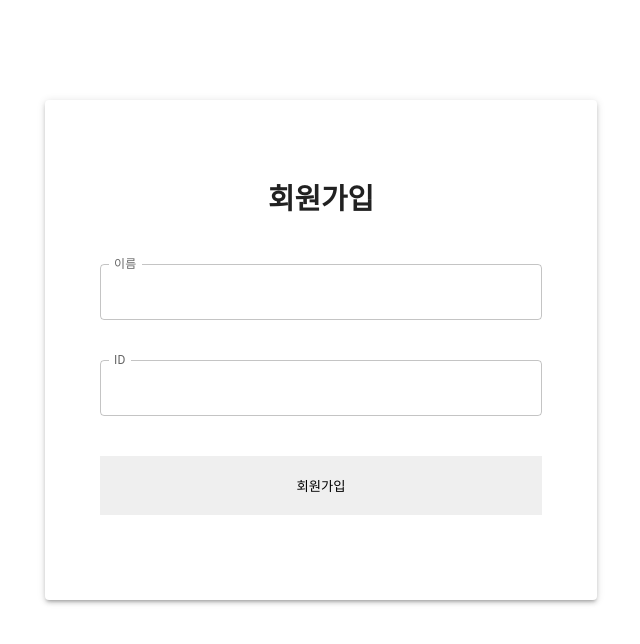
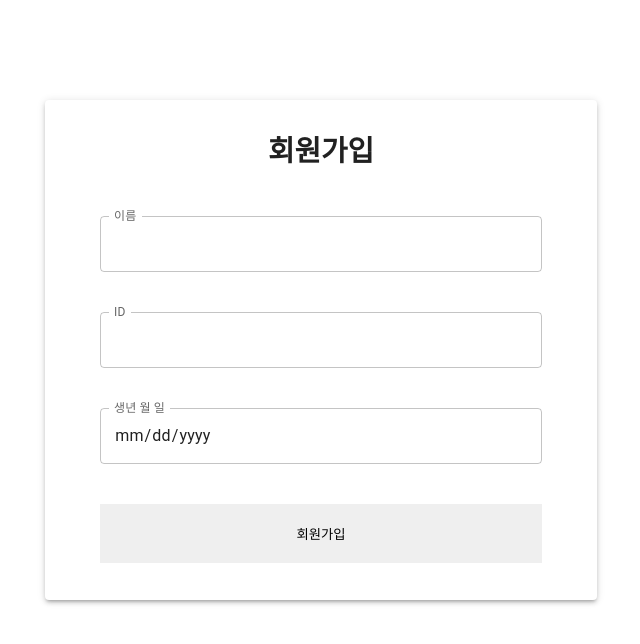
Before and after one commit to BobbyKJH/bible_study_front, a React (Vite) app: page /create/user in a window 1280 px wide. Shown: the top 644 px of the page, without its empty margins (319-959 px from the left). Built offline with nearby package versions, Linux system fonts and the light colour scheme; what recoil-persist would draw is missing.

Commit message:
Feat : 회원가입
- 회원가입시 생년월일 입력 하도록 기능 추가

```diff
--- a/src/page/myPage/LoginCreatePage.tsx
+++ b/src/page/myPage/LoginCreatePage.tsx
@@ -1,16 +1,16 @@
 /** React */
 import React from 'react';
-import { useNavigate } from 'react-router'
+import { useNavigate } from 'react-router';
 /** Hook */
-import { useForm } from 'react-hook-form'
+import { useForm } from 'react-hook-form';
 /** Component */
-import TextInput from '@components/create/TextInput.tsx'
+import TextInput from '@components/create/TextInput.tsx';
 /** Query */
-import { useCreateUserMutation } from '@/api/UserQuery.ts'
+import { useCreateUserMutation } from '@/api/UserQuery.ts';
 /** Type */
-import Bible from '@type/Bible'
+import Bible from '@type/Bible';
 /** Styles */
-import { LoginAlert, LoginBtn, LoginContainer, LoginPaper, LoginTitle } from '@style/login/LoginStyle.ts'
+import { LoginAlert, LoginBtn, LoginContainer, LoginDate, LoginPaper, LoginTitle } from '@style/login/LoginStyle.ts';
 
 const LoginCreatePage: React.FC = () => {
 	const {
@@ -20,7 +20,7 @@ const LoginCreatePage: React.FC = () => {
 		resetField,
 		formState: { errors }} =
 		useForm<Bible.User>({
-		defaultValues: { userName: "", userId: ""}
+		defaultValues: { userName: "", userId: "", userBirth: "" }
 	});
 	const { mutate } = useCreateUserMutation();
 	const navigate = useNavigate();
@@ -40,8 +40,6 @@ const LoginCreatePage: React.FC = () => {
 	}
 
 	return (
-
-
 	<LoginContainer maxWidth="sm" >
 		<LoginPaper elevation={3}>
 			<LoginTitle>회원가입</LoginTitle>
@@ -55,6 +53,18 @@ const LoginCreatePage: React.FC = () => {
 				<TextInput register={register} name={"userId"} label={"ID"}/>
 				{errors.userId && <LoginAlert>ID를 입력해주세요.</LoginAlert>}
 
+				<div style={{ height: "40px" }}/>
+
+				<LoginDate
+					type={"date"}
+					label={"생년 월 일"}
+					{...register("userBirth", { required: "생년월일을 입력해주세요.", maxLength: { value: 10, message: "생년 월 일을 확인해보세요." } })}
+					InputLabelProps={{
+						shrink: true,
+					}}
+				/>
+				<LoginAlert>{errors?.userBirth?.message}</LoginAlert>
+
 				<LoginBtn type={"submit"}>회원가입</LoginBtn>
 			</form>
 
```
